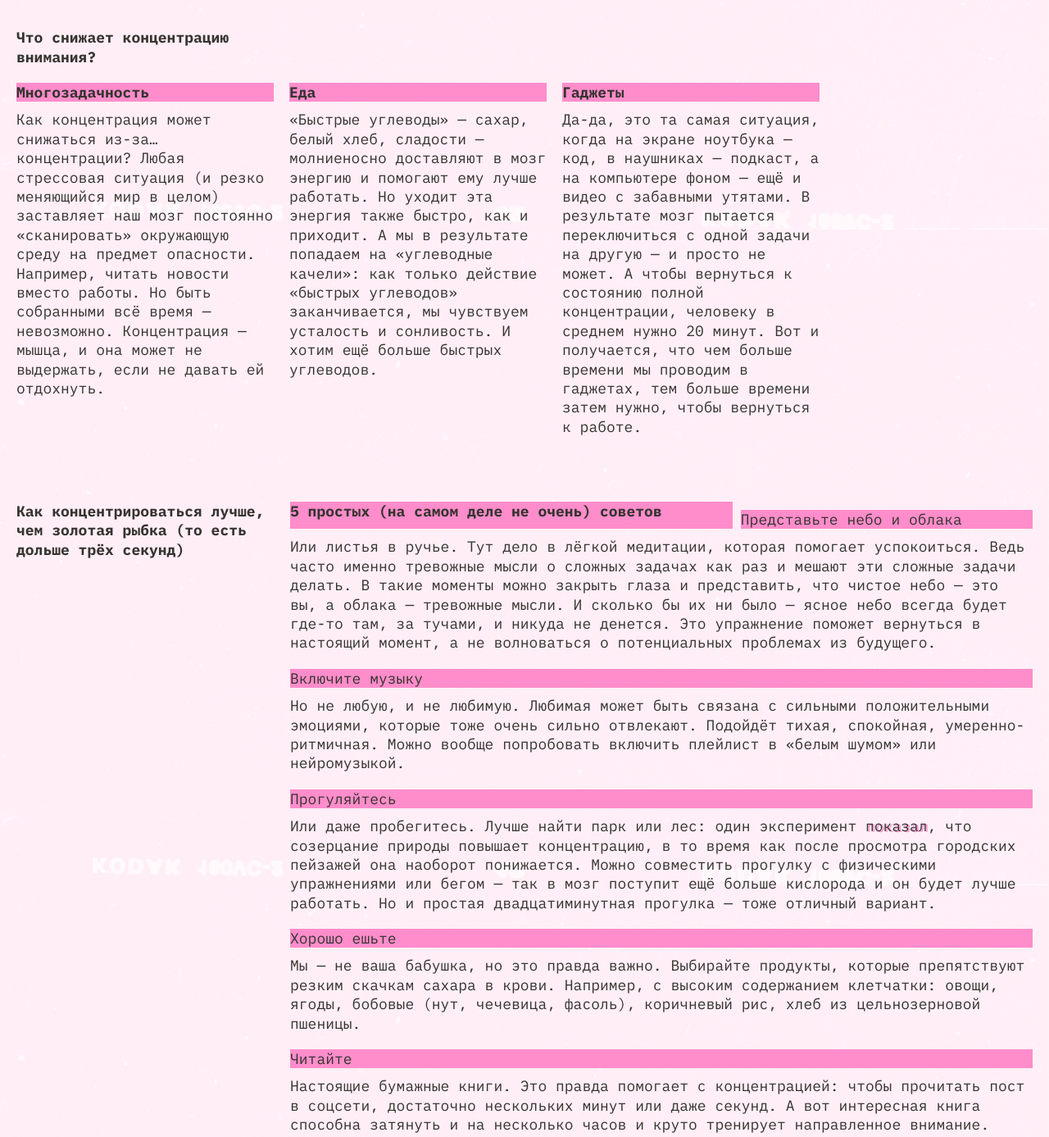
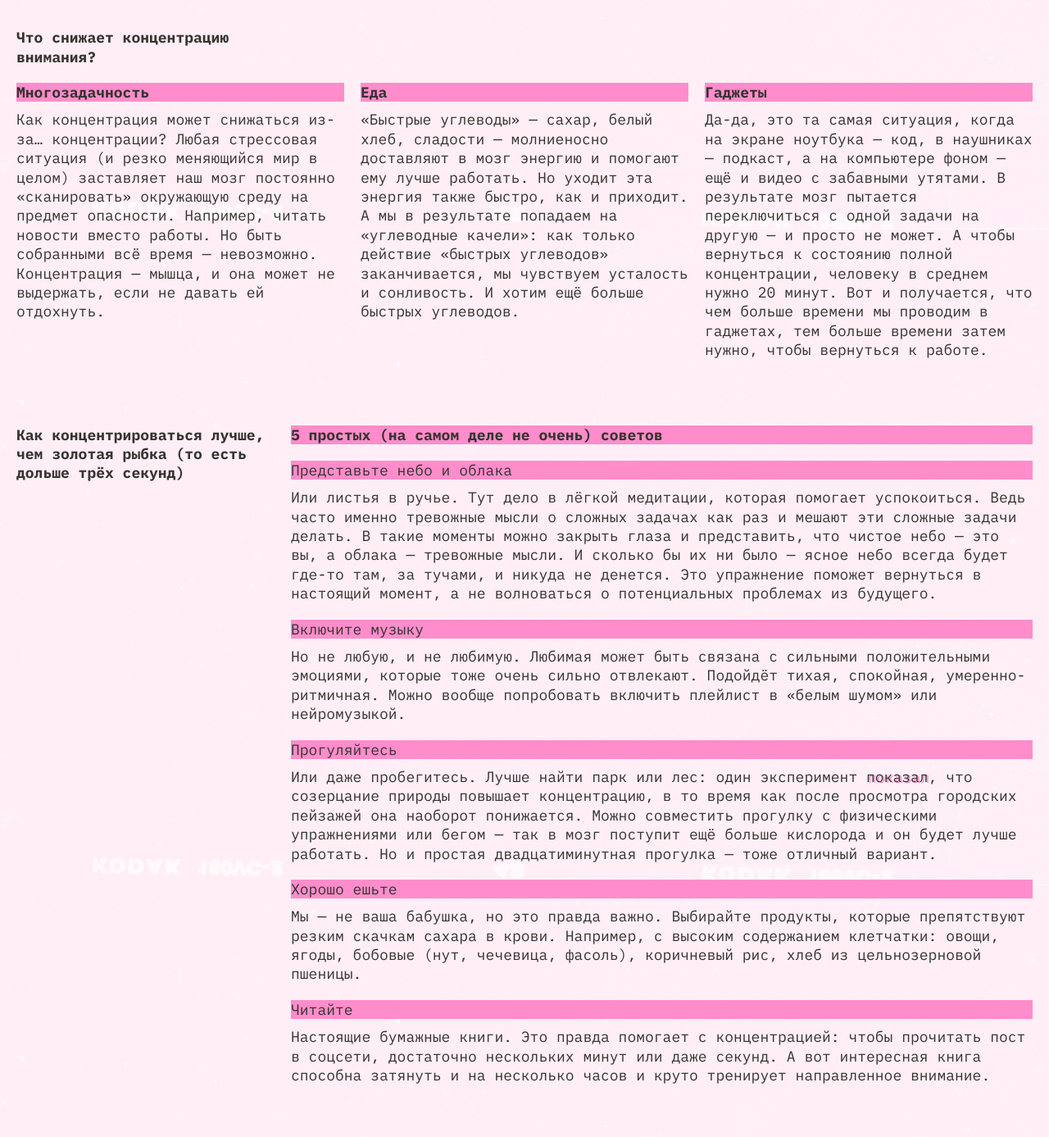
Before and after one commit to MOlga24/slozhno-sosredotochitsya, a plain HTML site: page index.html in a window 1280 px wide. Shown: the part 1320-2707 px from the top of the page at 82% size. Drawn offline with Linux system fonts and the light colour scheme.

Commit message:
исправлены замечания по секциям

```diff
--- a/index.html
+++ b/index.html
@@ -58,50 +58,54 @@
       </div>
     </header>
     <main class="main">
-      <section class="section__why">
+      <section class="section__why__how">
         <h2 class="accent__title">Почему сосредоточиться так сложно</h2>
         <div class="subsection">
+          <article class="subsection__column">
             <h3 class="subtitle__text__bold title-decor">Многозадачность</h3>
 
-          <p class="subsection__text">
+            <p>
               Особенно сложно сосредоточиться, когда задач много и все они —
-            важные. Где же легендарная многозадачность, когда она так нужна вам
-            (и всем нанимающим менеджерам этого мира)? А дело в том, что её
-            просто не существует. Исследователи
+              важные. Где же легендарная многозадачность, когда она так нужна
+              вам (и всем нанимающим менеджерам этого мира)? А дело в том, что
+              её просто не существует. Исследователи
               <a
                 class="accent__link"
                 href="https://www.ncbi.nlm.nih.gov/"
                 target="_blank"
                 >выяснили</a
-
               >, что мозгу тяжело концентрироваться даже на двух делах
               одновременно. А когда в поле внимания попадает несколько важных
-            задач, организм паникует и выделяет кортизол и адреналин — «гормоны
-            стресса». Из-за этого мы работаем невнимательно: ошибаемся и быстро
-            устаём.
+              задач, организм паникует и выделяет кортизол и адреналин —
+              «гормоны стресса». Из-за этого мы работаем невнимательно:
+              ошибаемся и быстро устаём.
             </p>
+          </article>
 
+          <article class="subsection__column">
             <h3 class="subtitle__text__bold title-decor">Дофамин</h3>
 
             <p>
-            С гормонами стресса всё понятно, но дальше — ещё интереснее. В нашей
-            невозможности сосредоточиться замешана и полная противоположность
-            стрессу — дофамин. Это вещество участвует в системе вознаграждения
-            мозга. Причём тут он? Мы часто отвлекаемся от важной задачи на
-            что-то более «приятное» для мозгов. Например, смотрим лайки в
-            соцсетях. В это время и выделяется дофамин — и мы чувствуем
-            удовольствие. Получается замкнутый круг: чем больше отвлекаешься,
-            тем больше удовольствия получаешь.
+              С гормонами стресса всё понятно, но дальше — ещё интереснее. В
+              нашей невозможности сосредоточиться замешана и полная
+              противоположность стрессу — дофамин. Это вещество участвует в
+              системе вознаграждения мозга. Причём тут он? Мы часто отвлекаемся
+              от важной задачи на что-то более «приятное» для мозгов. Например,
+              смотрим лайки в соцсетях. В это время и выделяется дофамин — и мы
+              чувствуем удовольствие. Получается замкнутый круг: чем больше
+              отвлекаешься, тем больше удовольствия получаешь.
             </p>
+          </article>
         </div>
       </section>
+
       <section class="section__what">
         <h2 class="accent__title">Что снижает концентрацию внимания?</h2>
         <div class="subsection">
-          <div class="columns">
+          <article class="subsection__column">
             <h3 class="subtitle__text__bold title-decor">Многозадачность</h3>
 
-            <p class="subsection__text">
+            <p>
               Как концентрация может снижаться из-за… концентрации? Любая
               стрессовая ситуация (и резко меняющийся мир в целом) заставляет
               наш мозг постоянно «сканировать» окружающую среду на предмет
@@ -109,8 +113,8 @@
               собранными всё время — невозможно. Концентрация — мышца, и она
               может не выдержать, если не давать ей отдохнуть.
             </p>
-          </div>
-          <div class="columns">
+          </article>
+          <!-- <article class="subsection__column">
             <h3 class="subtitle__text__bold title-decor">Еда</h3>
 
             <p class="subsection__text">
@@ -121,11 +125,23 @@
               углеводов» заканчивается, мы чувствуем усталость и сонливость. И
               хотим ещё больше быстрых углеводов.
             </p>
-          </div>
-          <div class="columns">
+          </article> -->
+          <article class="subsection__column">
+            <h3 class="subtitle__text__bold title-decor">Еда</h3>
+
+            <p>
+              «Быстрые углеводы» — сахар, белый хлеб, сладости — молниеносно
+              доставляют в мозг энергию и помогают ему лучше работать. Но уходит
+              эта энергия также быстро, как и приходит. А мы в результате
+              попадаем на «углеводные качели»: как только действие «быстрых
+              углеводов» заканчивается, мы чувствуем усталость и сонливость. И
+              хотим ещё больше быстрых углеводов.
+            </p>
+          </article>
+          <article class="subsection__column">
             <h3 class="subtitle__text__bold title-decor">Гаджеты</h3>
 
-            <p class="subsection__text_last">
+            <p>
               Да-да, это та самая ситуация, когда на экране ноутбука — код, в
               наушниках — подкаст, а на компьютере фоном — ещё и видео с
               забавными утятами. В результате мозг пытается переключиться с
@@ -134,11 +150,10 @@
               Вот и получается, что чем больше времени мы проводим в гаджетах,
               тем больше времени затем нужно, чтобы вернуться к работе.
             </p>
-          </div>
-
+          </article>
         </div>
       </section>
-      <section class="section__how">
+      <section class="section__why__how">
         <h3 class="accent__title">
           Как концентрироваться лучше, чем золотая рыбка (то есть дольше трёх
           секунд)
@@ -147,20 +162,23 @@
           <h4 class="subtitle__text__bold title-decor">
             5 простых (на самом деле не очень) советов
           </h4>
-
-          <h3 class="subtitle__text title-decor">Представьте небо и облака</h3>
+          <article class="subsection__column">
+            <h3 class="subtitle__text title-decor">
+              Представьте небо и облака
+            </h3>
 
             <p>
               Или листья в ручье. Тут дело в лёгкой медитации, которая помогает
-            успокоиться. Ведь часто именно тревожные мысли о сложных задачах как
-            раз и мешают эти сложные задачи делать. В такие моменты можно
+              успокоиться. Ведь часто именно тревожные мысли о сложных задачах
+              как раз и мешают эти сложные задачи делать. В такие моменты можно
               закрыть глаза и представить, что чистое небо — это вы, а облака —
               тревожные мысли. И сколько бы их ни было — ясное небо всегда будет
               где-то там, за тучами, и никуда не денется. Это упражнение поможет
               вернуться в настоящий момент, а не волноваться о потенциальных
               проблемах из будущего.
             </p>
-
+          </article>
+          <article class="subsection__column">
             <h4 class="subtitle__text title-decor">Включите музыку</h4>
 
             <p>
@@ -169,7 +187,8 @@
               Подойдёт тихая, спокойная, умеренно-ритмичная. Можно вообще
               попробовать включить плейлист в «белым шумом» или нейромузыкой.
             </p>
-
+          </article>
+          <article class="subsection__column">
             <h4 class="subtitle__text title-decor">Прогуляйтесь</h4>
 
             <p>
@@ -181,31 +200,33 @@
                 href="https://www.sciencedirect.com/science/article/abs/pii/S0272494415000328"
               >
                 показал</a
-              >,
-             что созерцание природы повышает концентрацию, в то время как
+              >, что созерцание природы повышает концентрацию, в то время как
               после просмотра городских пейзажей она наоборот понижается. Можно
               совместить прогулку с физическими упражнениями или бегом — так в
               мозг поступит ещё больше кислорода и он будет лучше работать. Но и
               простая двадцатиминутная прогулка — тоже отличный вариант.
             </p>
-
+          </article>
+          <article class="subsection__column">
             <h4 class="subtitle__text title-decor">Хорошо ешьте</h4>
 
             <p>
               Мы — не ваша бабушка, но это правда важно. Выбирайте продукты,
               которые препятствуют резким скачкам сахара в крови. Например, с
-            высоким содержанием клетчатки: овощи, ягоды, бобовые (нут, чечевица,
-            фасоль), коричневый рис, хлеб из цельнозерновой пшеницы.
+              высоким содержанием клетчатки: овощи, ягоды, бобовые (нут,
+              чечевица, фасоль), коричневый рис, хлеб из цельнозерновой пшеницы.
             </p>
-
+          </article>
+          <article class="subsection__column">
             <h4 class="subtitle__text title-decor">Читайте</h4>
 
             <p>
-            Настоящие бумажные книги. Это правда помогает с концентрацией: чтобы
-            прочитать пост в соцсети, достаточно нескольких минут или даже
-            секунд. А вот интересная книга способна затянуть и на несколько
-            часов и круто тренирует направленное внимание.
+              Настоящие бумажные книги. Это правда помогает с концентрацией:
+              чтобы прочитать пост в соцсети, достаточно нескольких минут или
+              даже секунд. А вот интересная книга способна затянуть и на
+              несколько часов и круто тренирует направленное внимание.
             </p>
+          </article>
         </div>
       </section>
       <section class="section__pict">
--- a/styles/globals.css
+++ b/styles/globals.css
@@ -8,7 +8,7 @@
 
 body {
   min-inline-size: 375px;
-  max-inline-size: 1440px;
+  max-inline-size: 2660px;
   margin: 0 auto;
 }
 
--- a/styles/style.css
+++ b/styles/style.css
@@ -9,7 +9,7 @@
   background-position: center;
   background-size: cover;
   background-attachment: fixed;
-  background-color: var(--bg-color,#000028);
+  background-color: var(--bg-color, #000028);
 }
 
 .span__rec {
@@ -27,7 +27,7 @@
   display: flex;
 
   content: "rec";
-  text-transform:uppercase;
+  text-transform: uppercase;
   /* align-content: flex-start; */
 }
 
@@ -94,8 +94,6 @@
   height: fit-content;
   justify-self: right;
   line-height: 1.3;
-
-
 }
 
 .header__group {
@@ -166,10 +164,12 @@
   font-family: var(--main-font, sans-serif);
 }
 
-.section__why {
-  display: grid;
+.section__why__how {
+  display: flex;
+  flex-wrap: wrap;
   gap: 20px;
   color: var(--main-text-color);
+  line-height: 1.29;
 }
 
 .accent__title {
@@ -181,12 +181,13 @@
 .subsection {
   display: flex;
   flex-wrap: wrap;
-  gap: 10px;
+  gap: 20px;
   line-height: 1.3;
 }
-
-.subsection__text {
-  padding-block-end: 10px;
+.subsection__column {
+  display: flex;
+  flex-direction: column;
+  gap: 10px;
 }
 
 .section__what {
@@ -196,22 +197,13 @@
   gap: 20px;
 }
 
-
-.columns { /* не влияет, проверить! */
-  /* display: flex;
-  /* flex-direction: column; */
-
-  /* gap: 10px;  */
-
-
-}
-
 .subtitle__text__bold {
   font-size: 18px;
   font-weight: 600;
   line-height: 1.3;
   text-align: left;
-  flex-grow: 1;
+  width: 100%;
+  /* flex-grow: 1; */
 }
 
 .title-decor {
@@ -225,16 +217,8 @@
   font-weight: 400;
   line-height: 1.3;
   text-align: left;
-  margin: 10px 0 0 0;
+  /* margin: 10px 0 0 0; */
   flex-grow: 1;
-}
-
-.section__how {
-  color: var(--main-text-color);
-  display: flex;
-  flex-wrap: wrap;
-  gap: 20px;
-  line-height: 1.29;
 }
 
 .accent__link {
@@ -366,28 +350,31 @@
     gap: 80px;
     margin: 60px 20px 40px 20px;
   }
-  .section__why {
-    display: flex;
+
+  .section__why__how {
+    flex-wrap: nowrap;
   }
+
   .accent__title {
     font-size: 18px;
     min-width: 236px;
   }
+
   .section__what .accent__title {
     width: 236px;
   }
-  .section__how {
-    flex-wrap: nowrap;
-  }
+
   .section__pict {
     gap: 20px;
   }
+
   .picture-gallery {
     display: grid;
     grid-template-columns: repeat(3, auto);
     grid-template-rows: repeat(4, auto);
     gap: 20px;
   }
+
   .tape {
     height: 100%;
   }
@@ -429,35 +416,30 @@
 
   .span__rec {
     padding-block-start: 32px;
-
   }
 
   .span__rec::before {
     align-self: center;
   }
-
 }
 
 @media (width>= 1024px) {
   .section__what .subsection {
-    gap: 19px;
-    /* проверить почему не срабатывает на отступе 20px */
-    flex-wrap: wrap;
+    /* display:flex; */
+
+    gap: 20px;
   }
 
-  .section__what .columns {
-    display: inline;
-    /* спросить! */
-    width: 314px;
-    /* 315 */
-  }
-
-  .section__what .subtitle__text__bold {
-    margin-block-end: 10px;
+  .section__what .subsection__column {
+    display: flex;
+    /* flex:0 1 0; */
+    width: calc((100% - 40px) / 3);
+    min-width: 314px;
+    gap: 10px;
   }
 
   .accent__title {
-    min-width: 314px;
+    min-width: 315px;
   }
 
   .section__what .accent__title {
```
Lines whose indentation alone changed are shown as unchanged.
